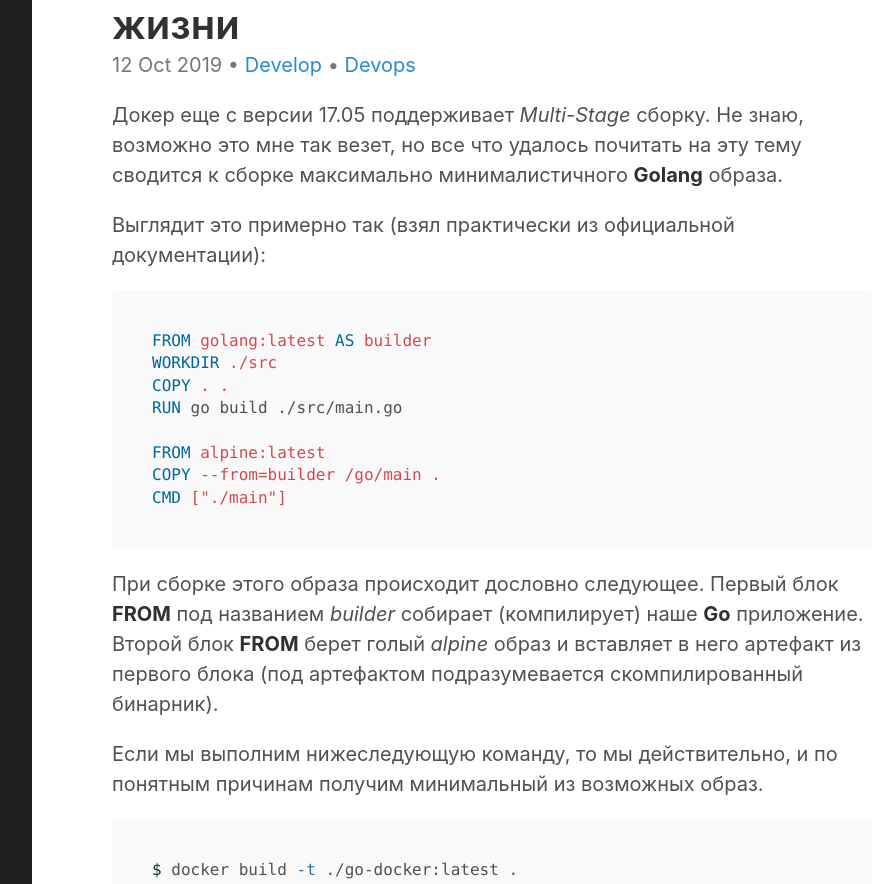
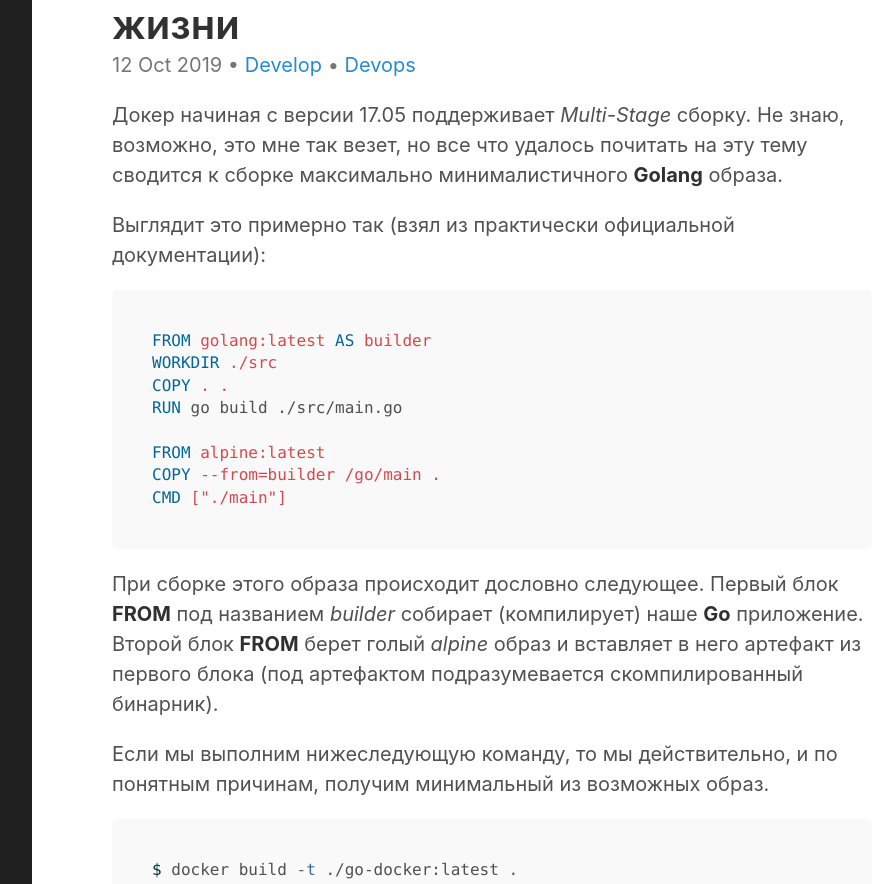
Before and after one commit to neegor/blog.gorschal.github.io, a Jekyll site: the page built from _posts/2019-10-12-multistage-docker.md, in a window 1280 px wide. Shown: the part 130-1014 px from the top of the page, without its empty margins (328-1221 px from the left). Built offline with Jekyll 4.4.1, drawn with Linux system fonts in a browser that asks for light colours; some of the changed text lies outside the part shown.

Commit message:
подправил текст

````diff
--- a/_layouts/post.html
+++ b/_layouts/post.html
@@ -13,6 +13,5 @@ layout: default
     {% include post-tags.html post=page %}
   </div>
 
-  {% include comments.html %}
   {% include related_posts.html %}
 </div>
--- a/_posts/2019-10-12-multistage-docker.md
+++ b/_posts/2019-10-12-multistage-docker.md
@@ -5,16 +5,14 @@ categories:
   - Develop
   - Devops
 tags:
-  - devops
-  - develop
   - docker
   - multistage
   - docker-compose
 ---
 
-Докер еще с версии 17.05 поддерживает *Multi-Stage* сборку. Не знаю, возможно это мне так везет, но все что удалось почитать на эту тему сводится к сборке максимально минималистичного **Golang** образа.
+Докер начиная с версии 17.05 поддерживает *Multi-Stage* сборку. Не знаю, возможно, это мне так везет, но все что удалось почитать на эту тему сводится к сборке максимально минималистичного **Golang** образа.
 
-Выглядит это примерно так (взял практически из официальной документации):
+Выглядит это примерно так (взял из практически официальной документации):
 
 ```docker
 FROM golang:latest AS builder
@@ -28,7 +26,7 @@ CMD ["./main"]
 ```
 При сборке этого образа происходит дословно следующее. Первый блок **FROM** под названием *builder* собирает (компилирует) наше **Go** приложение. Второй блок **FROM** берет голый *alpine* образ и вставляет в него артефакт из первого блока (под артефактом подразумевается скомпилированный бинарник).
 
-Если мы выполним нижеследующую команду, то мы действительно, и по понятным причинам получим минимальный из возможных образ.
+Если мы выполним нижеследующую команду, то мы действительно, и по понятным причинам, получим минимальный из возможных образ.
 
 ```bash
 $ docker build -t ./go-docker:latest .
````
